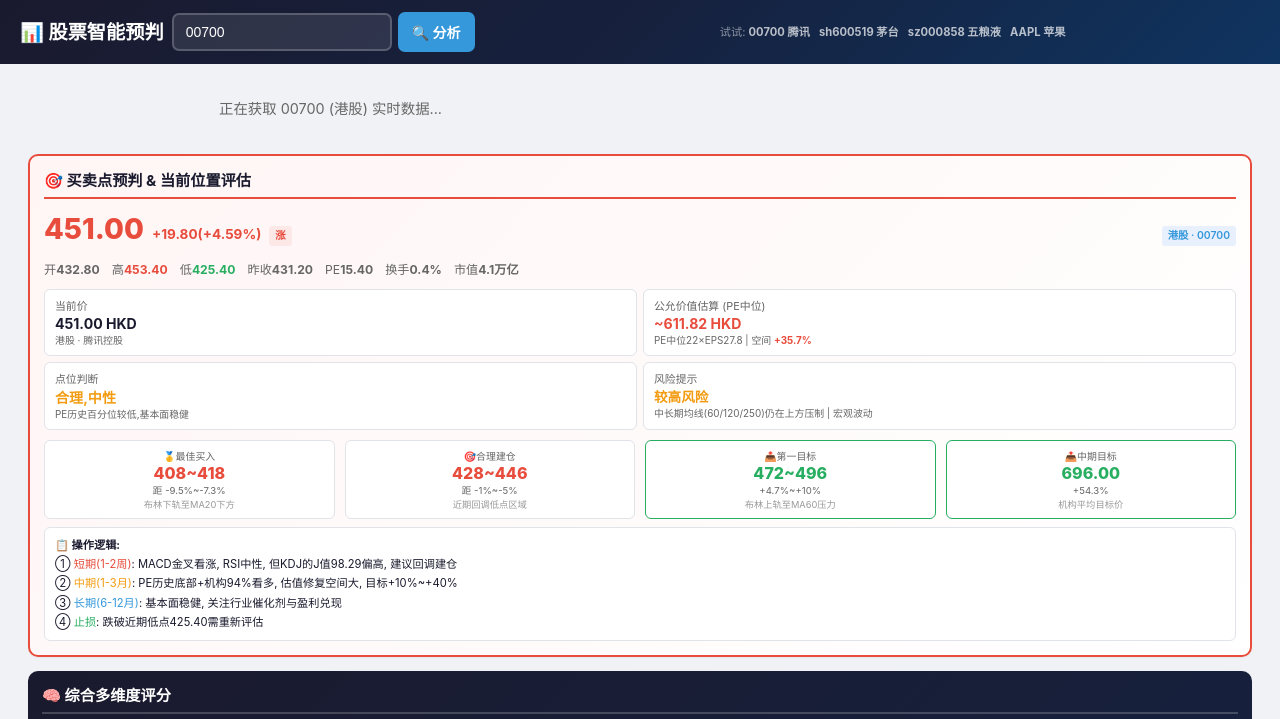
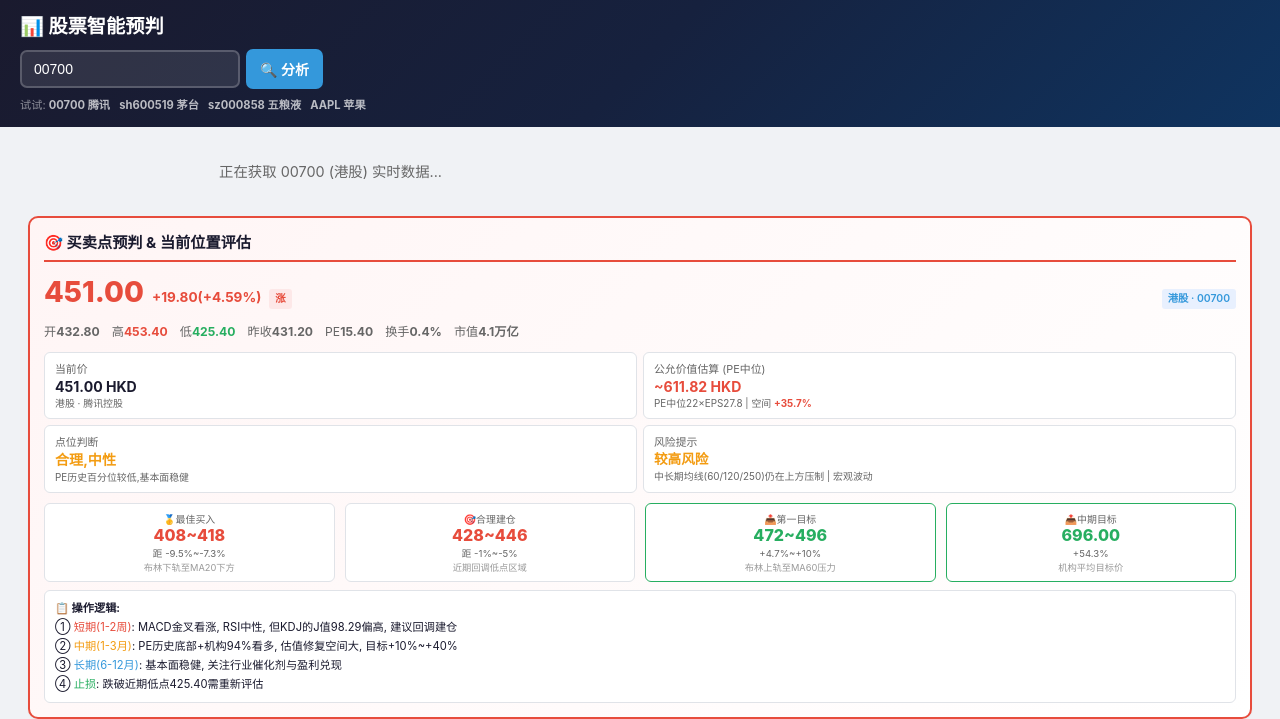
Before and after one commit to hebin1979/hebin1979.github.io, a plain HTML site: page stock_predictor.html in a window 1280 px wide. Shown: the top 719 px of the page. Drawn offline with Linux system fonts and the light colour scheme; no server answers.

Commit message:
fix: header layout - 3 rows (title / input / examples)

```diff
--- a/stock_predictor.html
+++ b/stock_predictor.html
@@ -10,15 +10,16 @@ body{font-family:-apple-system,BlinkMacSystemFont,'PingFang SC','Microsoft YaHei
 :root{--r:#e74c3c;--g:#27ae60;--o:#f39c12;--b:#3498db;--p:#8e44ad;--t:#1a1a2e;--s:#666;--border:#e0e3e8}
 button{font-family:inherit;cursor:pointer}
 
-.header{background:linear-gradient(135deg,#1a1a2e,#16213e,#0f3460);color:#fff;padding:10px 14px;display:flex;align-items:center;gap:8px;flex-wrap:wrap}
-.header h1{font-size:1em;font-weight:700}
-.stock-input-group{display:flex;gap:6px;align-items:center;flex:1;min-width:0}
+.header{background:linear-gradient(135deg,#1a1a2e,#16213e,#0f3460);color:#fff;padding:10px 14px;display:flex;flex-direction:column;gap:8px}
+.header h1{font-size:1.05em;font-weight:700;width:100%}
+.stock-input-group{display:flex;gap:6px;align-items:center;width:100%}
 .stock-input-group input{padding:9px 12px;border:2px solid rgba(255,255,255,.2);border-radius:7px;background:rgba(255,255,255,.1);color:#fff;font-size:14px;flex:1;min-width:0;outline:none}
 .stock-input-group input:focus{border-color:var(--b)}
 .stock-input-group input::placeholder{color:rgba(255,255,255,.4)}
 .stock-input-group button{padding:9px 14px;background:var(--b);color:#fff;border:none;border-radius:7px;font-size:14px;font-weight:600;white-space:nowrap;min-height:40px}
 .stock-input-group button:active{background:#2980b9}
-.stock-input-group .examples{font-size:.7em;color:rgba(255,255,255,.5);margin-left:6px;width:100%}
+.stock-input-group .examples{font-size:.7em;color:rgba(255,255,255,.5);width:100%;line-height:1.6}
+.stock-input-group .examples b{color:rgba(255,255,255,.75);cursor:pointer;margin-right:8px;display:inline-block}
 .stock-input-group .examples b{color:rgba(255,255,255,.7);cursor:pointer;margin-right:6px}
 
 .main{display:flex;flex-direction:column;gap:10px;padding:10px 12px 30px}
@@ -148,9 +149,9 @@ button{font-family:inherit;cursor:pointer}
   .chart-wrap{height:280px}
   .header{padding:12px 20px}
   .header h1{font-size:1.2em}
-  .stock-input-group{width:auto;margin-left:auto}
+  .stock-input-group{width:100%}
   .stock-input-group input{width:220px;flex:none}
-  .stock-input-group .examples{width:auto;margin-left:0}
+  .stock-input-group .examples{width:100%}
 }
 
 /* Desktop */
```
